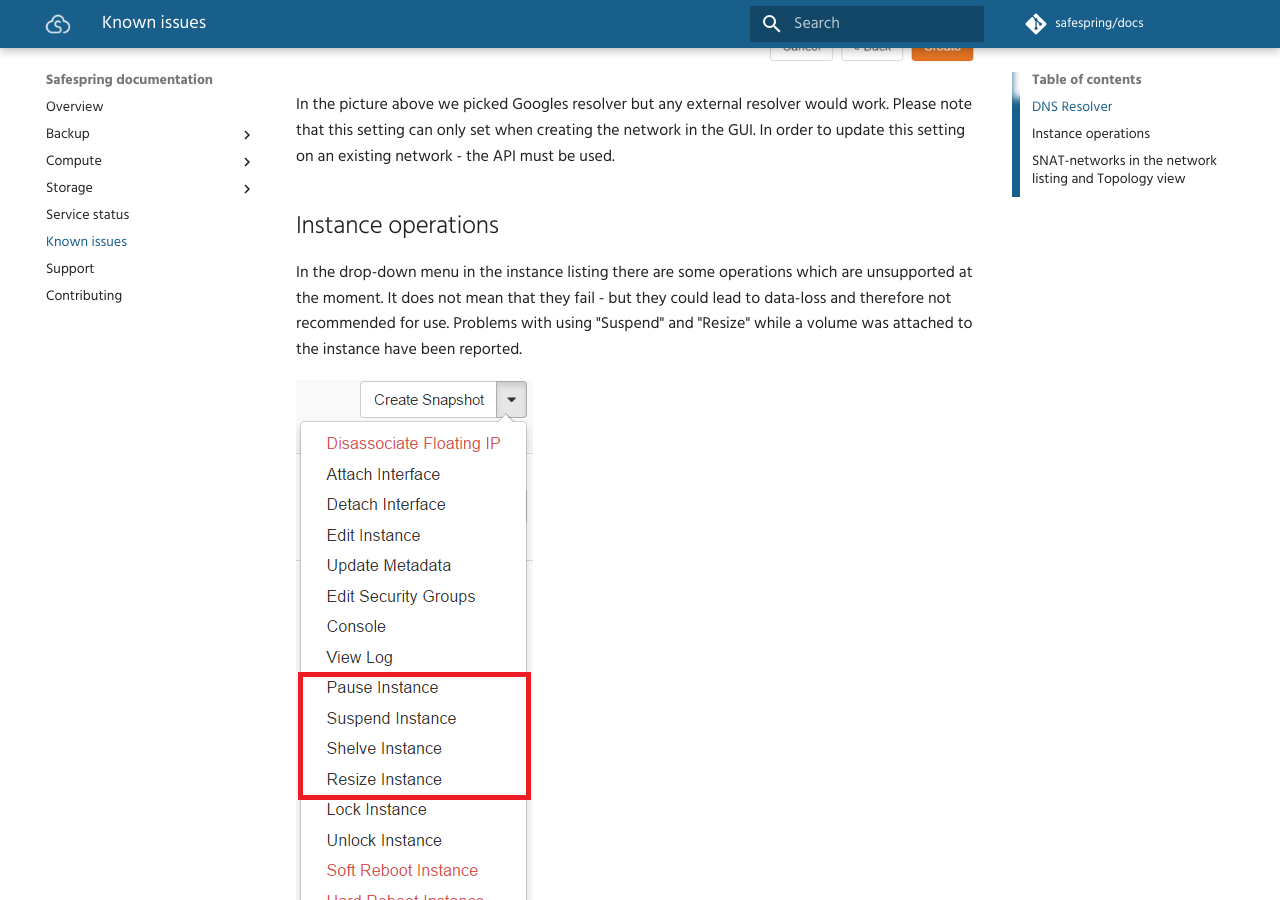
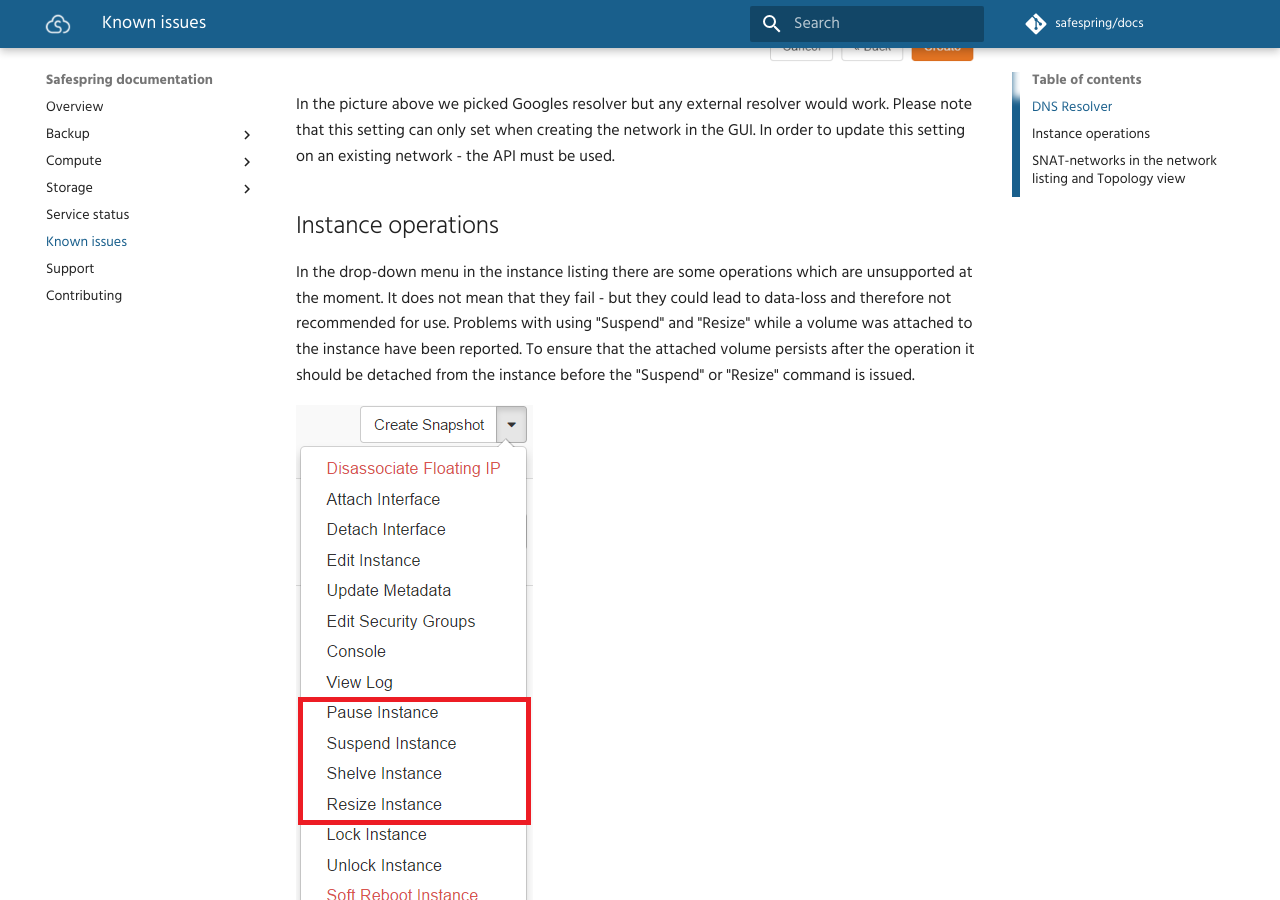
Before and after one commit to safespring/docs, an MkDocs documentation site: the page built from content/known-issues.md, in a window 1280 px wide and 900 px high, scrolled down 946 px. Built offline with MkDocs 1.6.1 and Material for MkDocs 9.7.7, drawn with Linux system fonts in a browser that asks for light colours; comment, search, counter and statistics services are not loaded; old or Windows-style settings are respelled for this version of MkDocs.

Commit message:
Added more information regarding attached volumes in known-issues.md

```diff
--- a/content/known-issues.md
+++ b/content/known-issues.md
@@ -9,7 +9,7 @@
 In the picture above we picked Googles resolver but any external resolver would work. Please note that this setting can only set when creating the network in the GUI. In order to update this setting on an existing network - the API must be used.
 
 ##Instance operations
-In the drop-down menu in the instance listing there are some operations which are unsupported at the moment. It does not mean that they fail - but they could lead to data-loss and therefore not recommended for use. Problems with using "Suspend" and "Resize" while a volume was attached to the instance have been reported.
+In the drop-down menu in the instance listing there are some operations which are unsupported at the moment. It does not mean that they fail - but they could lead to data-loss and therefore not recommended for use. Problems with using "Suspend" and "Resize" while a volume was attached to the instance have been reported. To ensure that the attached volume persists after the operation it should be detached from the instance before the "Suspend" or "Resize" command is issued.
 
 
 ![Create Network Tab 3](/images/instance-dropdown.png)
```
